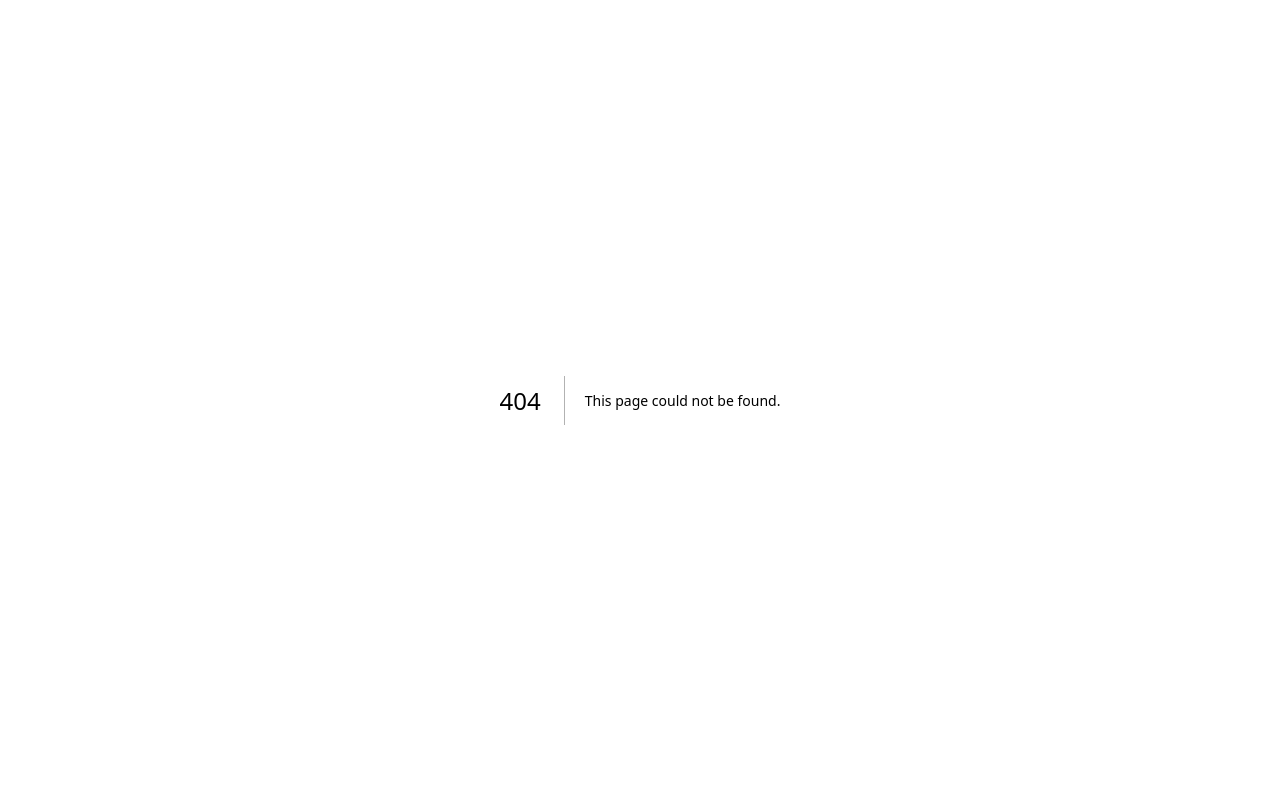
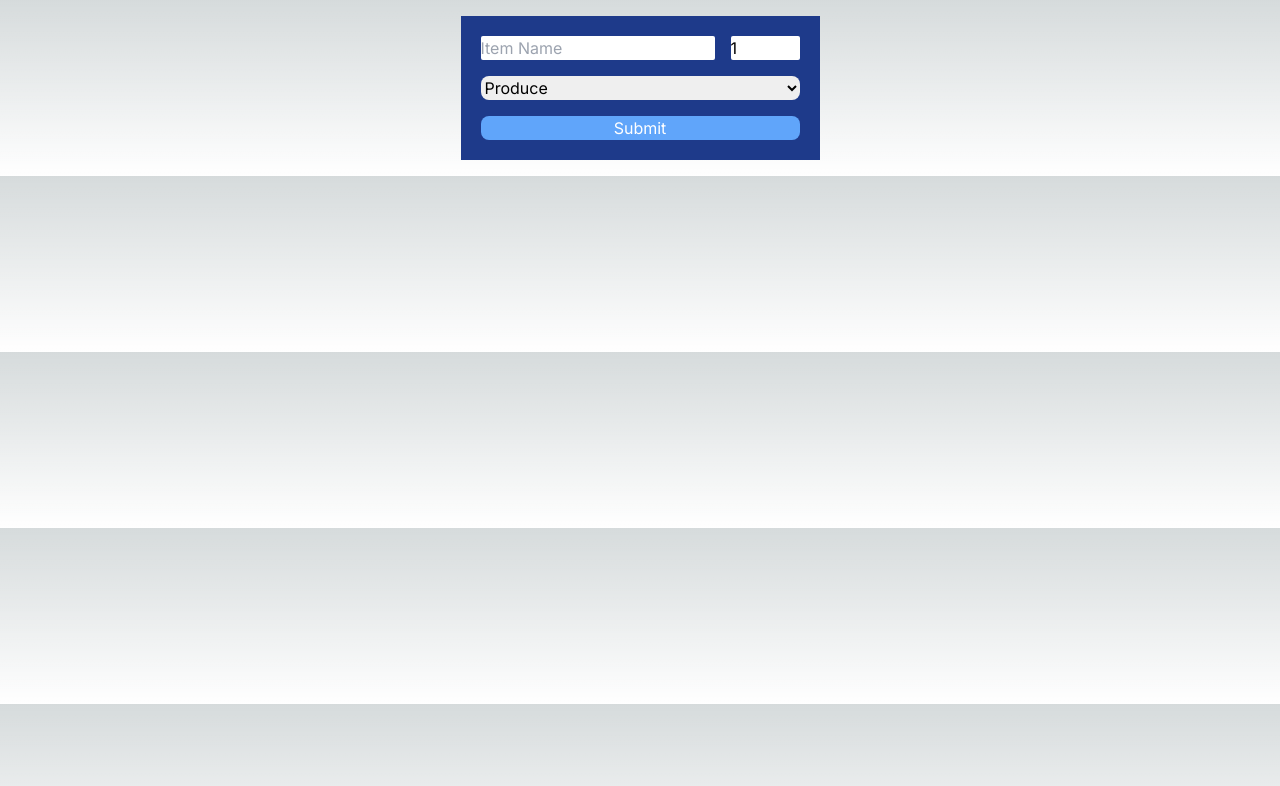
Before and after one commit to johnd959/cprg306-assignments, a Next.js app: page /week4 in a window 1280 px wide. Before the commit this address had no page. Shown: the top 786 px of the page. Built offline with nearby package versions, Linux system fonts and the light colour scheme.

Commit message:
Week 4 Update

```diff
--- a/app/page.js
+++ b/app/page.js
@@ -8,8 +8,9 @@ export default function Home() {
       <h1>CPRG 306: Web Development 2 - Assignments</h1>
       <StudentInfo/>
       <ul>
-        <li><Link href="../week2">Week 2</Link></li>
-        <li><Link href="../week3">Week 3</Link></li>
+        <li><Link href="./week2">Week 2</Link></li>
+        <li><Link href="./week3">Week 3</Link></li>
+        <li><Link href="./week4">Week 4</Link></li>
       </ul>
     </main>
   );
--- a/app/week3/item-list.js
+++ b/app/week3/item-list.js
@@ -74,21 +74,16 @@ export default function ItemList()
         category: "household",
       };
 
+      const listItems = [item1, item2, item3, item4, item5, item6, item7, item8, item9, item10, item11];
+      function itemFunc(itemFunc)
+      {
+        return(
+            <Item item={itemFunc}></Item>
+        )
+      }
       return(
-        <ul className='bg-slate-white-100 py-2'>
-            <li><Item name={item1.name} quantity={item1.quantity} category={item1.category}/></li>
-            <li><Item name={item2.name} quantity={item2.quantity} category={item2.category}/></li>
-            <li><Item name={item3.name} quantity={item3.quantity} category={item3.category}/></li>
-            <li><Item name={item4.name} quantity={item4.quantity} category={item4.category}/></li>
-            <li><Item name={item5.name} quantity={item5.quantity} category={item5.category}/></li>
-            <li><Item name={item6.name} quantity={item6.quantity} category={item6.category}/></li>
-            <li><Item name={item7.name} quantity={item7.quantity} category={item7.category}/></li>
-            <li><Item name={item8.name} quantity={item8.quantity} category={item8.category}/></li>
-            <li><Item name={item9.name} quantity={item9.quantity} category={item9.category}/></li>
-            <li><Item name={item10.name} quantity={item10.quantity} category={item10.category}/></li>
-            <li><Item name={item11.name} quantity={item11.quantity} category={item11.category}/></li>
+        <ul>
+          {listItems.map(itemFunc)}
         </ul>
-
       )
-
 }
--- a/app/week3/item.js
+++ b/app/week3/item.js
@@ -1,14 +1,11 @@
-import { list } from "postcss";
 
-export default function Item({name, quantity, category})
-{
-    return(
-        <ul className="py-2 my-5 bg-gray-700 hover:bg-gray-500 duration-500 text-center max-w-sm mx-auto rounded shadow-lg ">
-            <li className="text-white">
-                <h1 className="hover:font-bold hover:text-lg duration-500">{name}</h1>
-                <p>Buy {quantity} in {category}</p>
-            </li>
-        </ul>
-    );
-
+export default function Item({item}) {
+  return (
+      <li className="py-2 my-5 bg-gray-700 hover:bg-gray-500 duration-500 text-center max-w-sm mx-auto rounded shadow-lg text-white">
+        <h1 className="hover:font-bold hover:text-lg duration-500">{item.name}</h1>
+        <p>
+          Buy {item.quantity} in {item.category}
+        </p>
+      </li>
+  );
 }
--- a/app/week3/page.js
+++ b/app/week3/page.js
@@ -1,4 +1,3 @@
-import Item from "./item";
 import ItemList from "./item-list";
 
 export default function Page()
--- /dev/null
+++ b/app/week4/new-item.js
@@ -0,0 +1,60 @@
+"use client";
+import {useState} from 'react';
+
+export default function NewItem()
+{
+    const [name, setName] = useState("");
+    const [quantity, setQuantity] = useState(1);
+    const [category, setCategory] = useState("produce");
+
+    const handleSubmit = (event) =>{
+        event.preventDefault();
+        const item = {
+            name: name,
+            quantity: quantity,
+            category: category
+        };
+        console.log(item);
+        alert(`Item name: ${name == "" ? "empty" : name}
+        Item Quantity ${quantity}
+        Category ${category === "" ? "none" : category}`);
+        setName("");
+        setQuantity(1);
+        setCategory("produce");
+    };
+
+    const handleNameChange = (event) =>{
+        setName(event.target.value);
+    };
+
+    const handleQuantityChange = (event) => {
+        setQuantity(parseInt(event.target.value));
+    };
+
+    const handleCategoryChange = (event) =>{
+        setCategory(event.target.value);
+    }
+        return(
+            <form className='grid grid-rows-3 m-4 p-5 gap-4 bg-blue-900'>
+                <div className='flex flex-row'>
+                    <input type="text" placeHolder="Item Name"value={name} onChange={handleNameChange} required className='mr-2 rounded-sm border-none focus:bg-gray-100'></input>
+                    <input type="number" min="1" max="99" value={quantity} onChange={handleQuantityChange} required className='ml-2 rounded-sm border-none focus:bg-gray-100'></input>
+                </div>
+                <select className='rounded-lg focus:bg-gray-100' value={category} onChange={handleCategoryChange}>
+                    <option value="produce">Produce</option>
+                    <option value="dairy">dairy</option>
+                    <option value="bakery">Bakery</option>
+                    <option value="meat">Meat</option>
+                    <option value="frozen foods">Frozen Foods</option>
+                    <option value="canned goods">Canned Goods</option>
+                    <option value="dry goods">Dry Goods</option>
+                    <option value="beverages">Beverages</option>
+                    <option value="snacks">Snacks</option>
+                    <option value="other">Other</option>
+                </select>
+                <button className='bg-blue-400 text-white rounded-lg hover:bg-blue-600 active:bg-yellow-600 active:text-black'>
+                    <input type="submit" onClick={handleSubmit}/>
+                </button>
+            </form>
+        );
+};
--- /dev/null
+++ b/app/week4/page.js
@@ -0,0 +1,12 @@
+import NewItem from "./new-item";
+
+
+export default function Page()
+{
+    return(
+        <main className="flex flex-row items-center justify-center">
+            <NewItem></NewItem>
+        </main>
+
+    )
+};
```
